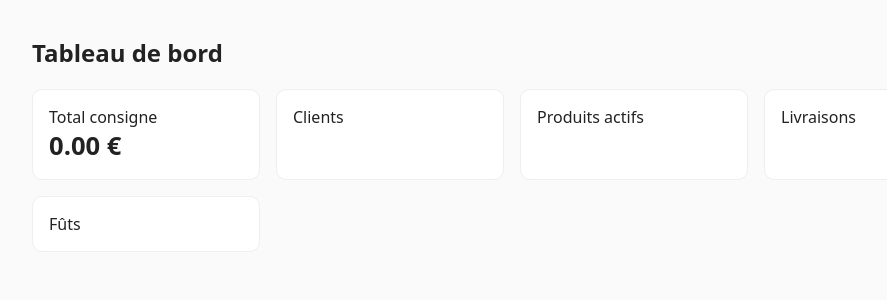
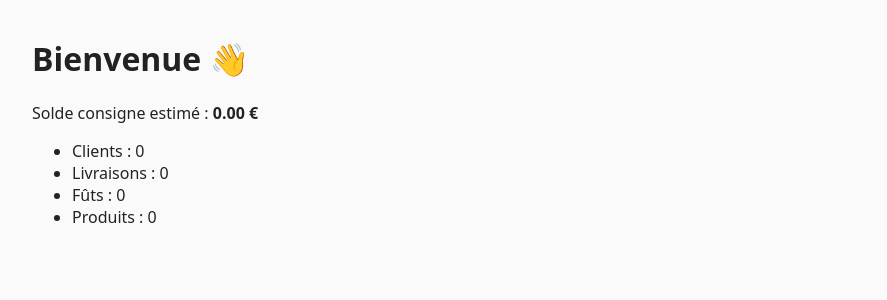
Before and after one commit to lecentrallanderneau-oss/keg-tracer, a Flask app: page / in a window 1280 px wide. Shown: the part 46-346 px from the top of the page, without its empty margins (128-1015 px from the left). Run offline with Flask 3, Linux system fonts and the light colour scheme; some libraries are stand-ins or nearby versions.

Commit message:
Update index.html

```diff
--- a/templates/index.html
+++ b/templates/index.html
@@ -1,11 +1,11 @@
 {% extends "base.html" %}
 {% block content %}
-<h2>Tableau de bord</h2>
-<div class="grid" style="grid-template-columns: repeat(auto-fit, minmax(180px,1fr));">
-  <div class="card"><div>Total consigne</div><div style="font-size:1.6rem;font-weight:700;">{{ "%.2f"|format(consigne_balance) }} €</div></div>
-  <div class="card"><div>Clients</div><div style="font-size:1.6rem;font-weight:700;">{{ client_count }}</div></div>
-  <div class="card"><div>Produits actifs</div><div style="font-size:1.6rem;font-weight:700;">{{ product_count }}</div></div>
-  <div class="card"><div>Livraisons</div><div style="font-size:1.6rem;font-weight:700;">{{ delivery_count }}</div></div>
-  <div class="card"><div>Fûts</div><div style="font-size:1.6rem;font-weight:700;">{{ keg_count }}</div></div>
-</div>
+<h1>Bienvenue 👋</h1>
+<p>Solde consigne estimé : <strong>{{ "%.2f"|format(consigne_balance) }} €</strong></p>
+<ul>
+  <li>Clients : {{ clients_count }}</li>
+  <li>Livraisons : {{ deliveries_count }}</li>
+  <li>Fûts : {{ kegs_count }}</li>
+  <li>Produits : {{ products_count }}</li>
+</ul>
 {% endblock %}
```
